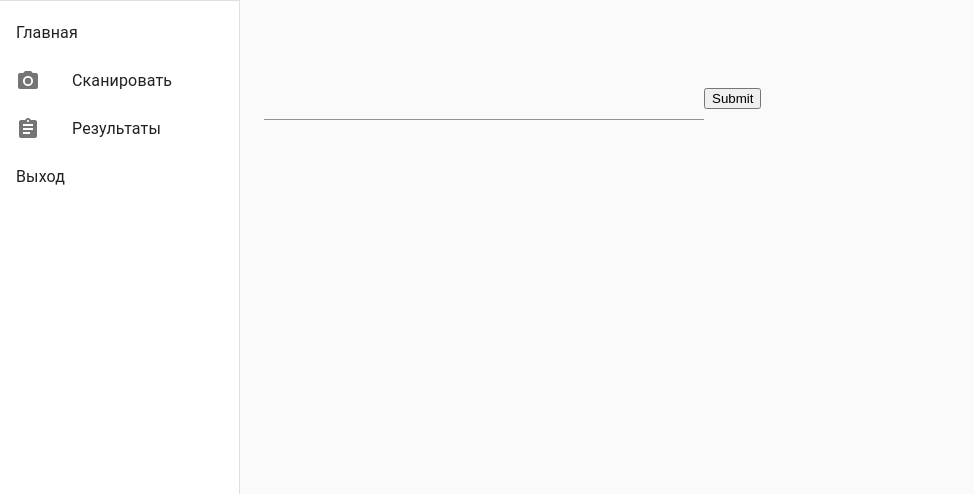
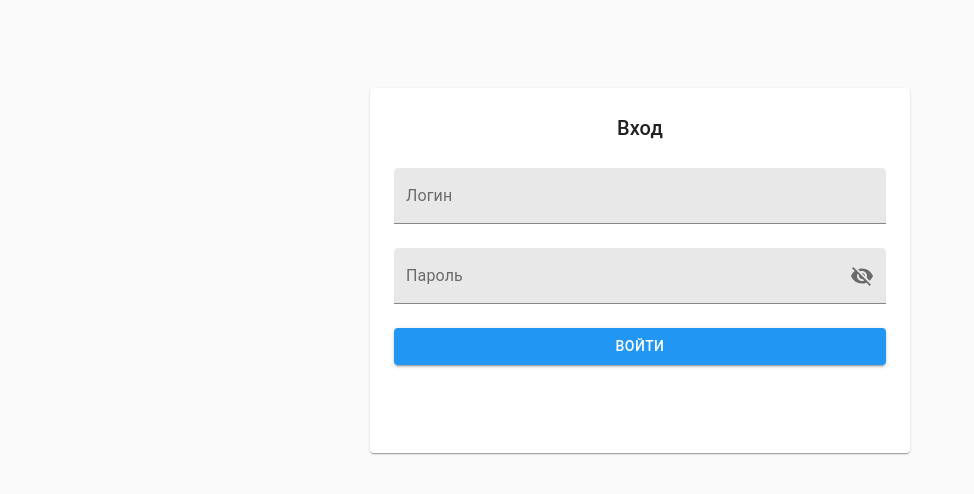
Before and after one commit to kirillva/arm_universal, a React (Create React App) app: page /#/auth in a window 1280 px wide. Shown: the top 494 px of the page, without its empty margins (0-974 px from the left). Built offline with nearby package versions, Linux system fonts and the light colour scheme.

Commit message:
qr code auth

```diff
--- a/src/App.js
+++ b/src/App.js
@@ -11,6 +11,7 @@ import { menuItems } from "components/Menu";
 import { routeItems } from "components/Routes";
 import { getClaims, isAuthorized } from "utils/user";
 import { Redirect, Route, Switch, useLocation } from "react-router-dom";
+import { blue } from "@material-ui/core/colors";
 const drawerWidth = 240;
 
 const useStyles = makeStyles((theme) => ({
@@ -22,6 +23,7 @@ const useStyles = makeStyles((theme) => ({
       width: `calc(100% - ${drawerWidth}px)`,
       marginLeft: drawerWidth,
     },
+    backgroundColor: blue[500]
   },
   menuButton: {
     marginRight: theme.spacing(2),
@@ -42,10 +44,9 @@ function ResponsiveDrawer() {
   const currentRouteItem = routeItems.find(
     (item) => item.path === location.pathname
   );
-  debugger;
-  console.log(currentMenuItem);
-  console.log(location);
-  console.log(menuItems);
+  // console.log(currentMenuItem);
+  // console.log(location);
+  // console.log(menuItems);
 
   const handleDrawerToggle = () => {
     setMobileOpen(!mobileOpen);
@@ -71,12 +72,13 @@ function ResponsiveDrawer() {
     return isAuthorized() ? <Route {...rest} /> : <Redirect to="/auth" />;
   };
 
-  if (!currentRouteItem) return '404';
+  if (!currentRouteItem) return "404";
 
   return (
     <div className={classes.root}>
       <CssBaseline />
       {currentRouteItem.path === "/auth" ? null : (
+        <>
           <AppBar position="fixed" className={classes.appBar}>
             <Toolbar>
               <IconButton
@@ -93,13 +95,13 @@ function ResponsiveDrawer() {
               </Typography>
             </Toolbar>
           </AppBar>
-      )}
-
           <MainMenu
             mobileOpen={mobileOpen}
             data={menuItems}
             handleDrawerToggle={handleDrawerToggle}
           />
+        </>
+      )}
       <Switch>
         {routeItems.map((item) => {
           return item.public ? (
--- a/src/components/MainMenu.js
+++ b/src/components/MainMenu.js
@@ -10,7 +10,9 @@ import {
 } from "@material-ui/core";
 import { makeStyles } from "@material-ui/styles";
 import { Link, withRouter } from "react-router-dom";
-import { logout } from "utils/user";
+import { getUsername, logout } from "utils/user";
+import AccountCircleIcon from "@material-ui/icons/AccountCircle";
+import ExitToAppIcon from "@material-ui/icons/ExitToApp";
 
 const drawerWidth = 240;
 
@@ -26,7 +28,8 @@ const useStyles = makeStyles((theme) => ({
   },
 }));
 
-export const MainMenu = withRouter(({ history, data, mobileOpen, handleDrawerToggle }) => {
+export const MainMenu = withRouter(
+  ({ history, data, mobileOpen, handleDrawerToggle }) => {
     const classes = useStyles();
 
     const drawer = (
@@ -36,13 +39,15 @@ export const MainMenu = withRouter(({ history, data, mobileOpen, handleDrawerTog
         <List>
           <ListItem
             button
-          key={'/'}
+            key={"/"}
             component={Link}
-          to={'/'}
-          onClick={() => handleDrawerToggle()}
+            to={"/"}
+            onClick={() => (mobileOpen && handleDrawerToggle())}
           >
-          {/* <ListItemIcon>{React.createElement(icon)}</ListItemIcon> */}
-          <ListItemText primary={'Главная'} />
+            <ListItemIcon>
+              <AccountCircleIcon />
+            </ListItemIcon>
+            <ListItemText primary={getUsername()} />
           </ListItem>
           {data.map((item, index) => {
             const { path, title, icon } = item;
@@ -52,7 +57,7 @@ export const MainMenu = withRouter(({ history, data, mobileOpen, handleDrawerTog
                 key={path}
                 component={Link}
                 to={path}
-              onClick={() => handleDrawerToggle()}
+                onClick={() => (mobileOpen && handleDrawerToggle())}
               >
                 <ListItemIcon>{React.createElement(icon)}</ListItemIcon>
                 <ListItemText primary={title} />
@@ -63,12 +68,14 @@ export const MainMenu = withRouter(({ history, data, mobileOpen, handleDrawerTog
             button
             onClick={() => {
               logout();
-            handleDrawerToggle();
-            history.push('/');
+              (mobileOpen && handleDrawerToggle());
+              history.push("/");
             }}
           >
-          {/* <ListItemIcon>{React.createElement(icon)}</ListItemIcon> */}
-          <ListItemText primary={'Выход'} />
+            <ListItemIcon>
+              <ExitToAppIcon />
+            </ListItemIcon>
+            <ListItemText primary={"Выход"} />
           </ListItem>
         </List>
       </>
@@ -104,4 +111,5 @@ export const MainMenu = withRouter(({ history, data, mobileOpen, handleDrawerTog
         </Hidden>
       </div>
     );
-});
+  }
+);
--- a/src/index.js
+++ b/src/index.js
@@ -5,12 +5,12 @@ import App from "./App";
 import reportWebVitals from "./reportWebVitals";
 import { HashRouter as Router } from "react-router-dom";
 import { createMuiTheme, MuiThemeProvider } from "@material-ui/core/styles";
-import orange from "@material-ui/core/colors/orange";
+import blue from "@material-ui/core/colors/blue";
 
 const outerTheme = createMuiTheme({
   palette: {
     secondary: {
-      main: orange[500],
+      main: blue[500],
     },
   },
   typography: { useNextVariants: true },
--- a/src/pages/ResultPanel.js
+++ b/src/pages/ResultPanel.js
@@ -18,32 +18,7 @@ export const ResultPanel = withRouter(() => {
     <div className={classes.content}>
       <div className={classes.toolbar} />
       <Typography paragraph>
-        Lorem ipsum dolor sit amet, consectetur adipiscing elit, sed do eiusmod
-        tempor incididunt ut labore et dolore magna aliqua. Rhoncus dolor purus
-        non enim praesent elementum facilisis leo vel. Risus at ultrices mi
-        tempus imperdiet. Semper risus in hendrerit gravida rutrum quisque non
-        tellus. Convallis convallis tellus id interdum velit laoreet id donec
-        ultrices. Odio morbi quis commodo odio aenean sed adipiscing. Amet nisl
-        suscipit adipiscing bibendum est ultricies integer quis. Cursus euismod
-        quis viverra nibh cras. Metus vulputate eu scelerisque felis imperdiet
-        proin fermentum leo. Mauris commodo quis imperdiet massa tincidunt. Cras
-        tincidunt lobortis feugiat vivamus at augue. At augue eget arcu dictum
-        varius duis at consectetur lorem. Velit sed ullamcorper morbi tincidunt.
-        Lorem donec massa sapien faucibus et molestie ac.
-      </Typography>
-      <Typography paragraph>
-        Consequat mauris nunc congue nisi vitae suscipit. Fringilla est
-        ullamcorper eget nulla facilisi etiam dignissim diam. Pulvinar elementum
-        integer enim neque volutpat ac tincidunt. Ornare suspendisse sed nisi
-        lacus sed viverra tellus. Purus sit amet volutpat consequat mauris.
-        Elementum eu facilisis sed odio morbi. Euismod lacinia at quis risus sed
-        vulputate odio. Morbi tincidunt ornare massa eget egestas purus viverra
-        accumsan in. In hendrerit gravida rutrum quisque non tellus orci ac.
-        Pellentesque nec nam aliquam sem et tortor. Habitant morbi tristique
-        senectus et. Adipiscing elit duis tristique sollicitudin nibh sit.
-        Ornare aenean euismod elementum nisi quis eleifend. Commodo viverra
-        maecenas accumsan lacus vel facilisis. Nulla posuere sollicitudin
-        aliquam ultrices sagittis orci a.
+        Результаты
       </Typography>
     </div>
   );
--- a/src/pages/SigninForm.js
+++ b/src/pages/SigninForm.js
@@ -1,8 +1,17 @@
-import React from "react";
+import React, { useState } from "react";
 import { useFormik } from "formik";
-import { makeStyles, TextField } from "@material-ui/core";
+import {
+  Button,
+  IconButton,
+  InputAdornment,
+  makeStyles,
+  Paper,
+  TextField,
+  Typography,
+} from "@material-ui/core";
 import { auth } from "utils/user";
 import { withRouter } from "react-router-dom";
+import { Visibility, VisibilityOff } from "@material-ui/icons";
 
 const useStyles = makeStyles((theme) => ({
   toolbar: theme.mixins.toolbar,
@@ -10,10 +19,25 @@ const useStyles = makeStyles((theme) => ({
     flexGrow: 1,
     padding: theme.spacing(3),
   },
+  form: {
+    display: "flex",
+    flexDirection: "column",
+    gap: theme.spacing(3),
+  },
+  formWrapper: {
+    maxWidth: 540,
+    height: "100%",
+    margin: "auto",
+    padding: theme.spacing(3),
+  },
+  title: {
+    textAlign: "center",
+  },
 }));
 
 export const SigninForm = withRouter(({ history }) => {
-  const { handleSubmit, handleChange, values } = useFormik({
+  const [showPassword, setShowPassword] = useState(false);
+  const { handleSubmit, handleChange, values, isSubmitting } = useFormik({
     initialValues: {
       login: "",
       password: "",
@@ -24,7 +48,7 @@ export const SigninForm = withRouter(({ history }) => {
         login: values.login,
         password: values.password,
         persist: true,
-      }).then(()=>{
+      }).then(() => {
         history.push("/");
       });
     },
@@ -33,16 +57,51 @@ export const SigninForm = withRouter(({ history }) => {
   return (
     <div className={classes.content}>
       <div className={classes.toolbar} />
-      <form onSubmit={handleSubmit}>
-        <TextField onChange={handleChange} name="login" value={values.login} />
+      <Paper className={classes.formWrapper}>
+        <form className={classes.form} onSubmit={handleSubmit}>
+          <Typography variant="h6" className={classes.title}>
+            Вход
+          </Typography>
           <TextField
+            label="Логин"
+            name="login"
+            value={values.login}
             onChange={handleChange}
-          type="password"
+            disabled={isSubmitting}
+            variant="filled"
+          />
+          <TextField
+            type={showPassword ? "text" : "password"}
+            label="Пароль"
             name="password"
             value={values.password}
+            onChange={handleChange}
+            disabled={isSubmitting}
+            variant="filled"
+            InputProps={{
+              endAdornment: (
+                <InputAdornment position="end">
+                  <IconButton
+                    aria-label="toggle password visibility"
+                    onClick={() => setShowPassword(!showPassword)}
+                    edge="end"
+                  >
+                    {showPassword ? <Visibility /> : <VisibilityOff />}
+                  </IconButton>
+                </InputAdornment>
+              ),
+            }}
           />
-        <button type="submit">Submit</button>
+          <Button
+            type="submit"
+            color="secondary"
+            variant="contained"
+            disabled={isSubmitting}
+          >
+            Войти
+          </Button>
         </form>
+      </Paper>
     </div>
   );
 });
--- a/src/utils/user.js
+++ b/src/utils/user.js
@@ -27,7 +27,7 @@ export const isProfileExist = () => {
 };
 
 export const getUsername = () => {
-  return getItem("username");
+  return getItem("userName");
 };
 
 export const getToken = () => {
@@ -38,17 +38,18 @@ export const getClaims = () => {
   return getItem("claims") || "";
 };
 
-export const authenticate = ({ username, token, userId, claims, persist }) => {
-  setItem("username", username, persist);
+export const authenticate = ({ userName, token, userId, claims, persist }) => {
+  setItem("userName", userName, persist);
   setItem("token", token, persist);
   setItem("userid", userId, persist);
   setItem("claims", claims, persist);
+
   if (global && global.__audit) {
     const config = getConfig();
     const BASE_URL = config.BASE_URL.replace("{0}", config.dir);
     const auditProvider = new global.__audit({
       baseUrl: BASE_URL,
-      login: username,
+      login: userName,
       token: token,
       app_id: "mlk",
     });
@@ -74,7 +75,7 @@ export const auth = async ({
       onDisabled();
     } else {
       authenticate({
-        username: login,
+        userName: responce.user.userName,
         token: responce.token,
         userId: responce.user.userId,
         persist: persist,
@@ -92,12 +93,12 @@ export const getUserId = () => {
 };
 
 export const logout = () => {
-  setItem("username", "");
+  setItem("userName", "");
   setItem("token", "");
   setItem("userid", "");
   setItem("claims", "");
 
-  setItem("username", "", true);
+  setItem("userName", "", true);
   setItem("token", "", true);
   setItem("userid", "", true);
   setItem("claims", "", true);
```
Also changed, not shown: 1 other file (tests, documents, lock files or other folders). Lines whose indentation alone changed are shown as unchanged.
